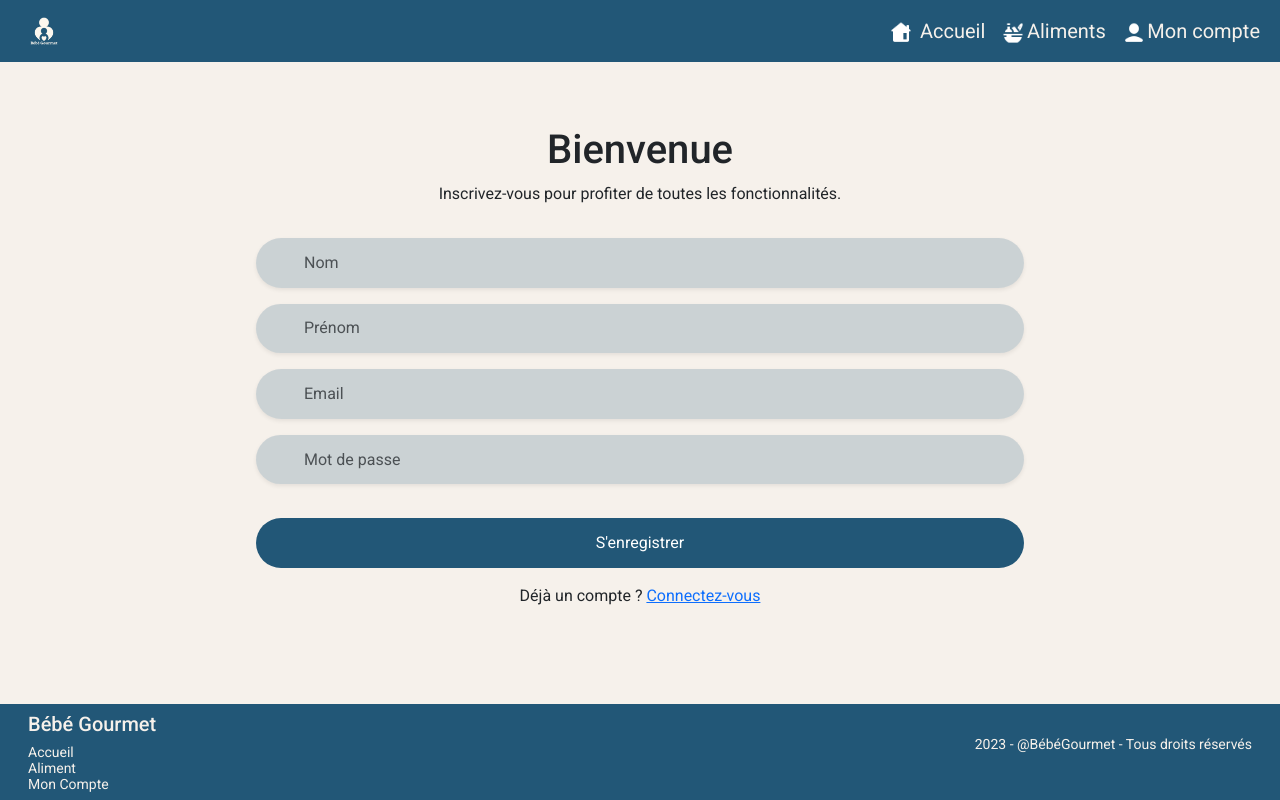
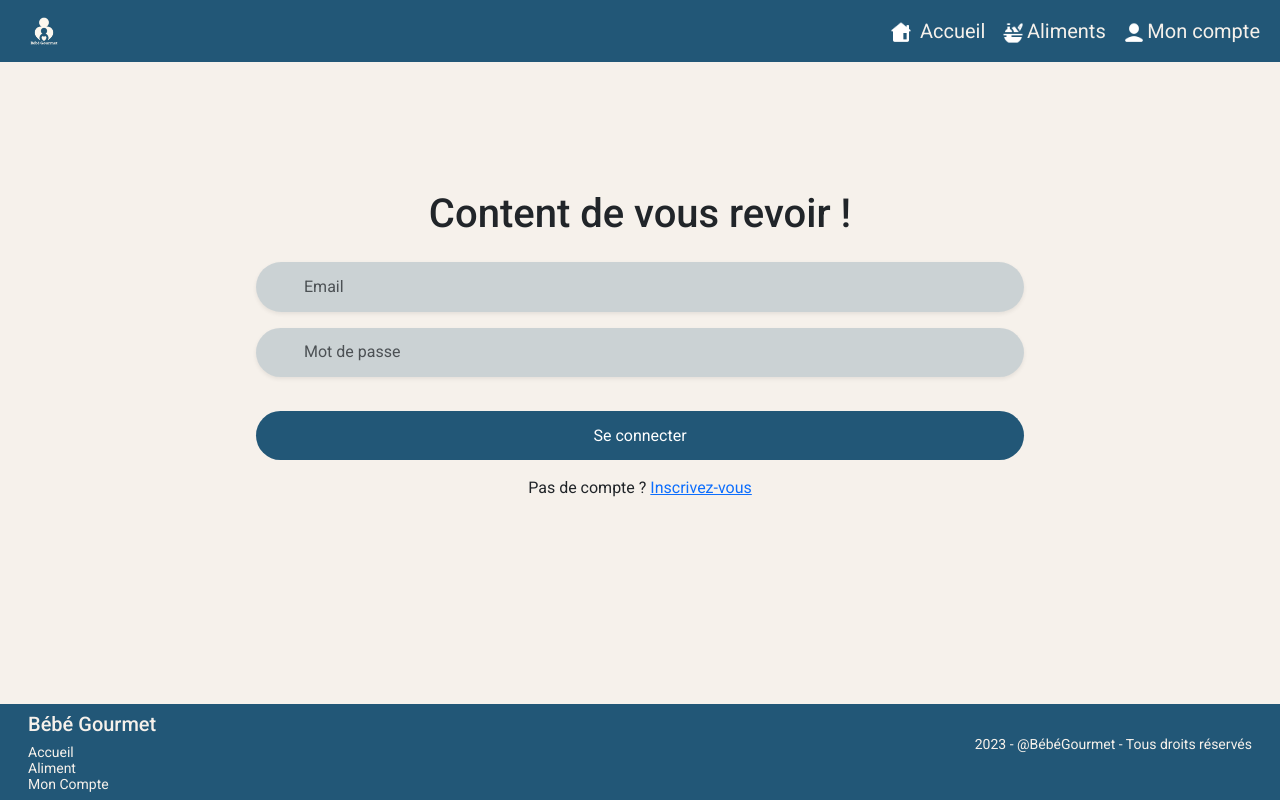
Before and after one commit to Didof69/FilRouge_BB_Gourmet_Front_Perso, an Angular app: page /profil-utilisateur in a window 1280 px wide. Built offline with nearby package versions, Linux system fonts and the light colour scheme; no server answers.

Commit message:
3 - correctif equipe

```diff
--- a/src/app/components/connexion/connexion.component.html
+++ b/src/app/components/connexion/connexion.component.html
@@ -1,4 +1,3 @@
-<app-navbar></app-navbar>
 <div class="mainContainer container-principal">
 
     <div class="textBienvenue">
@@ -17,8 +16,7 @@
     </form>
 
     <div class="lienEnregistrer">
-      <p >Pas de compte ? <a href="/auth/register">Inscrivez-vous</a></p>
+      <p >Pas de compte ? <a href="/profil-utilisateur/inscription">Inscrivez-vous</a></p>
     </div>
 
 </div>
-<app-footer></app-footer>
--- a/src/app/components/inscription/inscription.component.html
+++ b/src/app/components/inscription/inscription.component.html
@@ -1,3 +1,4 @@
+<app-navbar></app-navbar>
 <div class="mainContainer container-principal">
 
     <div class="textBienvenue">
@@ -23,7 +24,8 @@
     </form>
 
     <div class="lienConnexion">
-        <p >Déjà un compte ? <a href="/profil-utilisateur/connexion">Connectez-vous</a>
+        <p >Déjà un compte ? <a href="/profil-utilisateur">Connectez-vous</a>
     </div>
 
 </div>
+<app-footer></app-footer>
--- a/src/app/pages/utilisateur/utilisateur.component.html
+++ b/src/app/pages/utilisateur/utilisateur.component.html
@@ -1,4 +1,4 @@
 <app-navbar></app-navbar>
 <app-profil-utilisateur *ngIf="affichage"></app-profil-utilisateur>
-<app-inscription *ngIf="!affichage"></app-inscription>
+<app-connexion *ngIf="!affichage"></app-connexion>
 <app-footer></app-footer>
--- a/src/styles.css
+++ b/src/styles.css
@@ -4,24 +4,14 @@
 *::before {
     margin: 0;
     padding: 0;
-    /* background-color: #F6F1EB; */
     font-family: "Roboto", sans-serif;
     box-sizing: border-box;
 }
 
-.container-principal {
-    padding-bottom: 6rem;
+body {
     background-color: #F6F1EB;
 }
 
-/* html {
-    position: relative;
-    min-height: 100%;
+.container-principal {
+    padding-bottom: 6rem;
 }
-
-.footer {
-    margin-top: 2rem;
-    position: absolute;
-    bottom: 0;
-    width: 100%;
-} */
```
